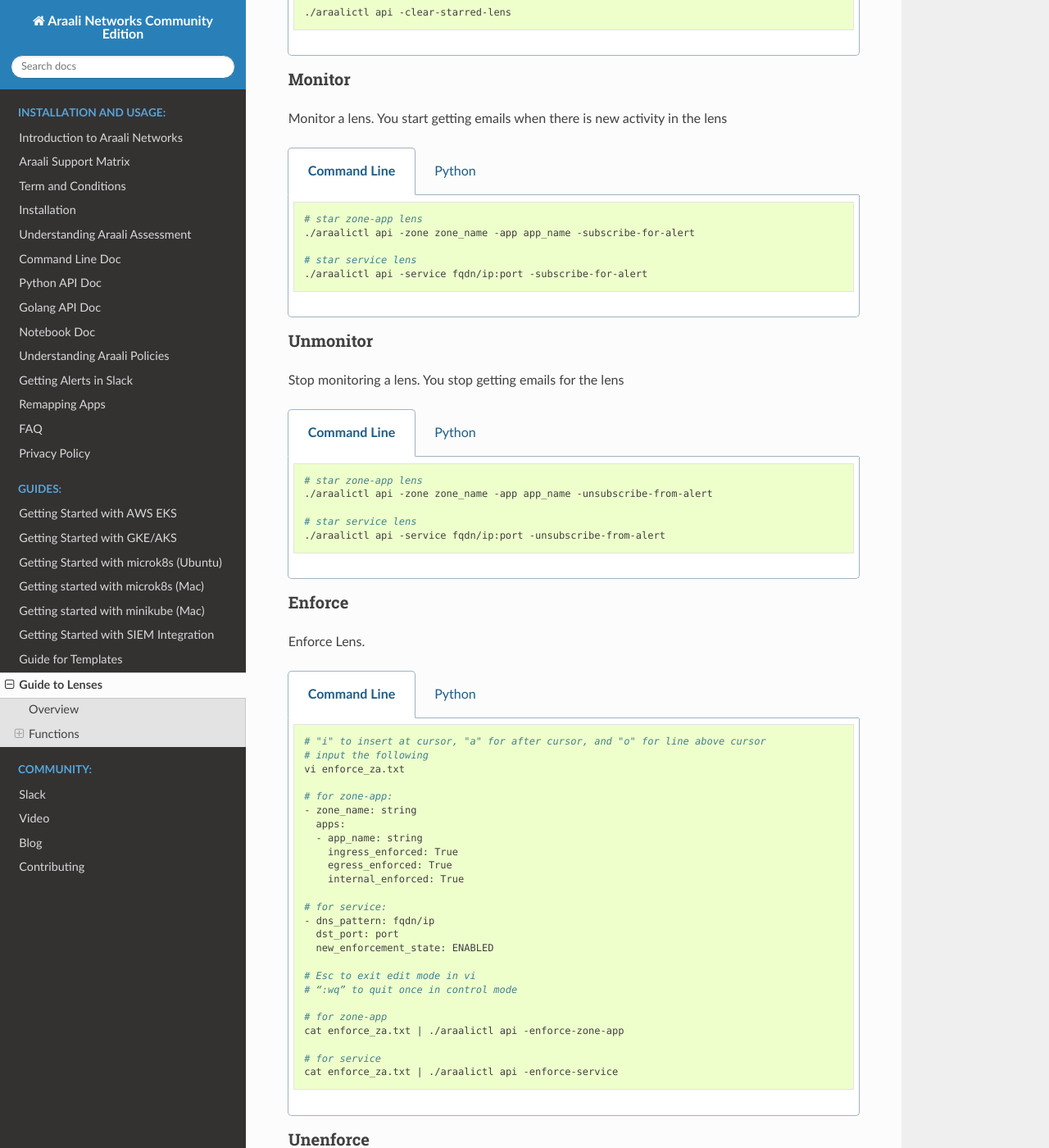
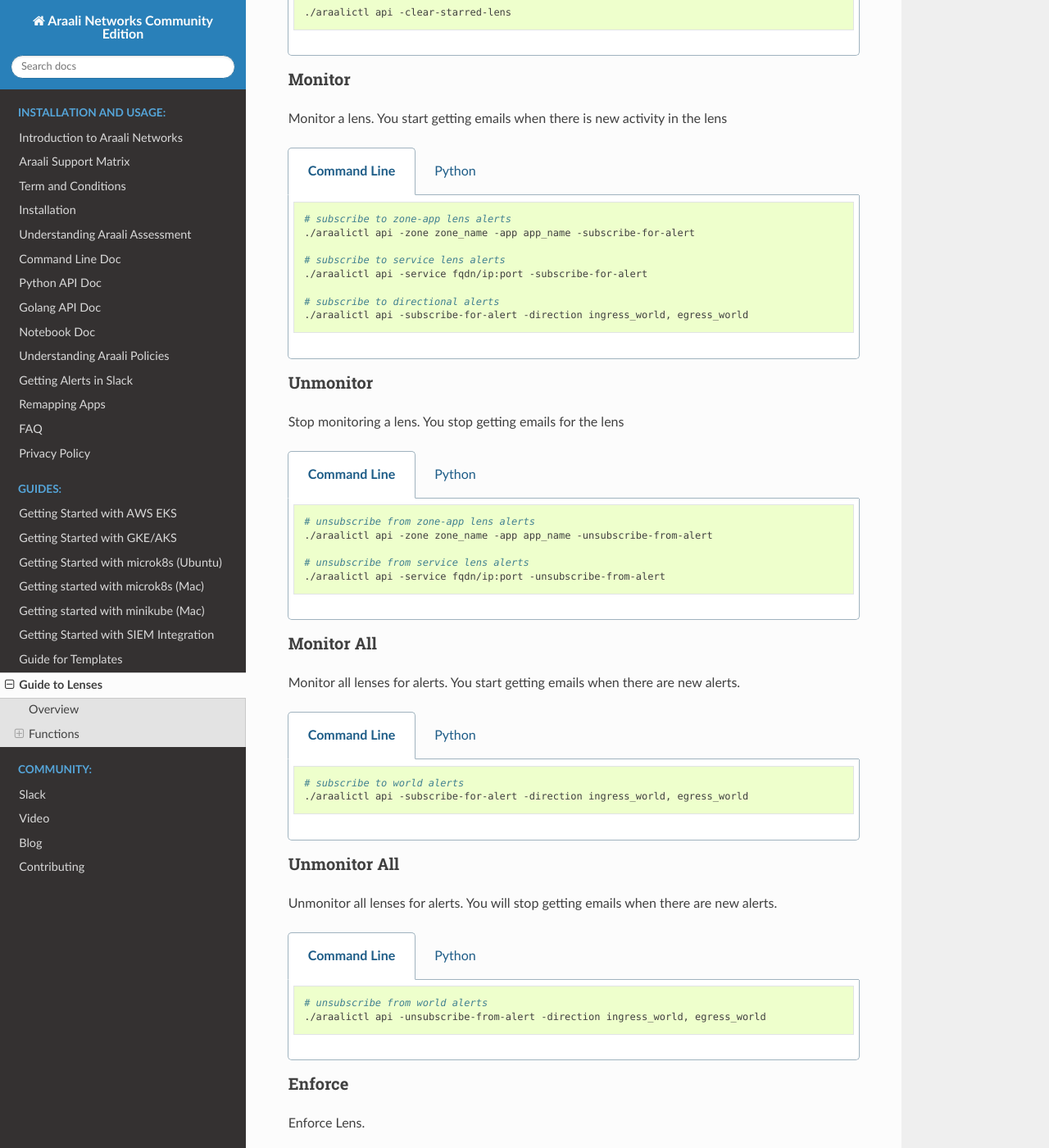
Before and after one commit to araalinetworks/api, a Sphinx documentation site: the page built from doc/source/guide_lenses.rst, in a window 1280 px wide and 1400 px high, scrolled down 1848 px. Shown: the whole window at 82% size. Built offline with Sphinx 7.4.7 and the Read the Docs theme 2.0.0, drawn with Linux system fonts in a browser that asks for light colours.

Commit message:
editing lens, template, and remapping guides

```diff
--- a/doc/source/guide_lenses.rst
+++ b/doc/source/guide_lenses.rst
@@ -94,17 +94,20 @@
 Monitor a lens. You start getting emails when there is new activity in the lens
 
 .. tabs::
-   .. code-tab:: bash Command Line
+   .. code-tab:: sh Command Line
 
-         # star zone-app lens
-         ./araalictl api -zone zone_name -app app_name -subscribe-for-alert
+        # subscribe to zone-app lens alerts
+        ./araalictl api -zone zone_name -app app_name -subscribe-for-alert
 
-         # star service lens
-         ./araalictl api -service fqdn/ip:port -subscribe-for-alert
+        # subscribe to service lens alerts
+        ./araalictl api -service fqdn/ip:port -subscribe-for-alert
+
+        # subscribe to directional alerts
+        ./araalictl api -subscribe-for-alert -direction ingress_world, egress_world
 
    .. code-tab:: py
 
-         .monitor()
+        .monitor(email=None)
 
 Unmonitor
 *********
@@ -112,17 +115,51 @@
 Stop monitoring a lens. You stop getting emails for the lens
 
 .. tabs::
-   .. code-tab:: bash Command Line
+   .. code-tab:: sh Command Line
 
-         # star zone-app lens
-         ./araalictl api -zone zone_name -app app_name -unsubscribe-from-alert
+        # unsubscribe from zone-app lens alerts
+        ./araalictl api -zone zone_name -app app_name -unsubscribe-from-alert
 
-         # star service lens
-         ./araalictl api -service fqdn/ip:port -unsubscribe-from-alert
+        # unsubscribe from service lens alerts
+        ./araalictl api -service fqdn/ip:port -unsubscribe-from-alert
 
    .. code-tab:: py
 
-         .unmonitor()
+         .unmonitor(email=None)
+
+
+Monitor All
+***********
+
+Monitor all lenses for alerts. You start getting emails when there are new alerts.
+
+.. tabs::
+   .. code-tab:: sh Command Line
+
+        # subscribe to world alerts
+        ./araalictl api -subscribe-for-alert -direction ingress_world, egress_world
+
+
+   .. code-tab:: py
+
+         api.Lens.monitor_world()
+
+
+Unmonitor All
+***********
+
+Unmonitor all lenses for alerts. You will stop getting emails when there are new alerts.
+
+.. tabs::
+   .. code-tab:: sh Command Line
+
+        # unsubscribe from world alerts
+        ./araalictl api -unsubscribe-from-alert -direction ingress_world, egress_world
+
+
+   .. code-tab:: py
+
+         api.Lens.unmonitor_world()
 
 
 
```
Also changed, not shown: other parts of doc/source/guide_lenses.rst (+22 -22 lines), doc/source/guide_templates.rst (+74 -0 lines), doc/source/remapping_apps.rst (+56 -0 lines), 2 other files.
